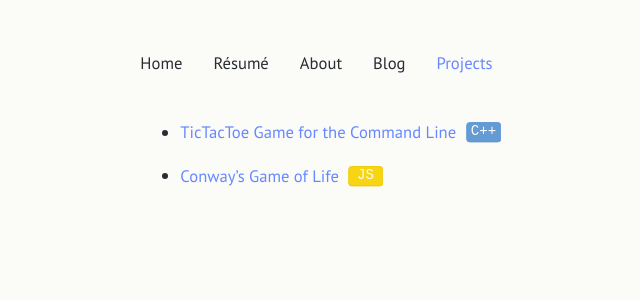
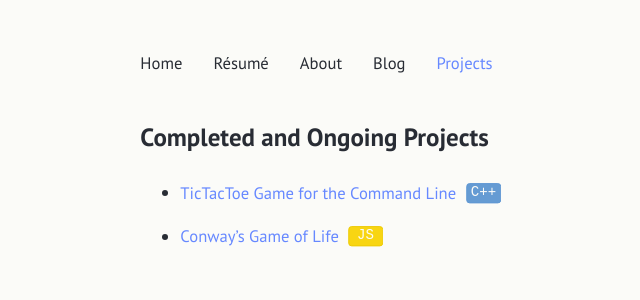
Before and after one commit to tessapower/tessapower.github.io, a Jekyll site: the page built from src/projects.md, in a window 1280 px wide. Shown: the top 300 px of the page, without its empty margins (163-803 px from the left). Built offline with Jekyll 4.4.1, drawn with Linux system fonts in a browser that asks for light colours.

Commit message:
Add specific headers to pages where they were missing

```diff
--- a/src/_includes/archive.html
+++ b/src/_includes/archive.html
@@ -1,5 +1,4 @@
 <article>
-  <header><h1>{{ include.title | default: page.title }}</h1></header>
   <ul class="archive">
     {% for post in site.posts %}
     <li>
--- a/src/projects.md
+++ b/src/projects.md
@@ -2,5 +2,8 @@
 layout: default
 title: Projects
 ---
+
+## Completed and Ongoing Projects
+
 - [TicTacToe Game for the Command Line](https://github.com/tessapower/tictactoe) <img alt="The programming language used for this project is C++" src="/assets/tags/cpp.svg" class="lang-tag"/>
 - [Conway's Game of Life](https://github.com/tessapower/game-of-life) <img alt="The programming language used for this project is JS" src="/assets/tags/js.svg" class="lang-tag"/>
```
Also changed, not shown: src/index.md (line endings or trailing spaces).
